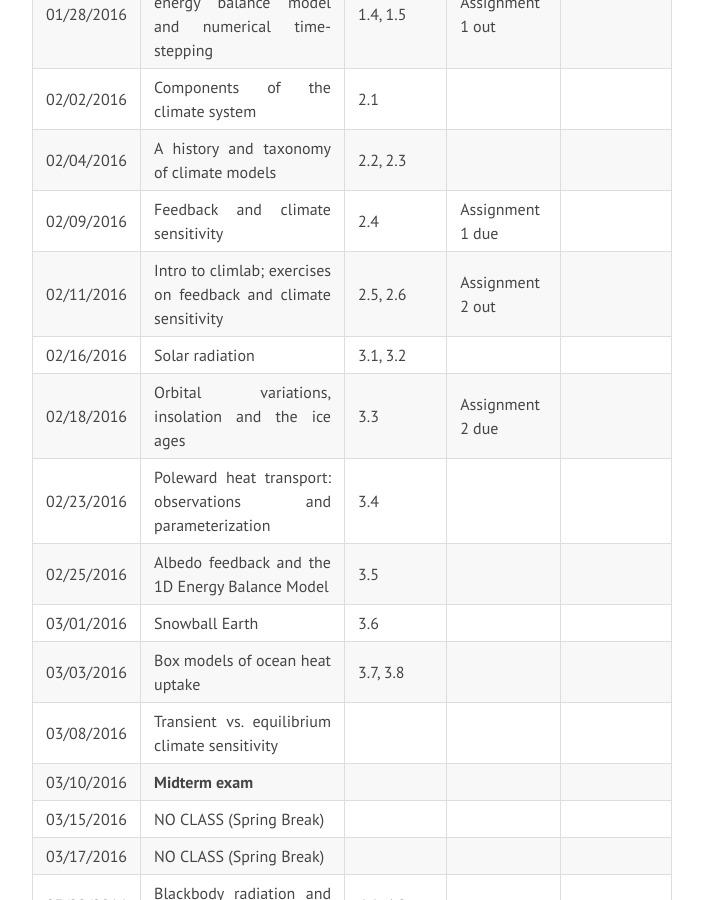
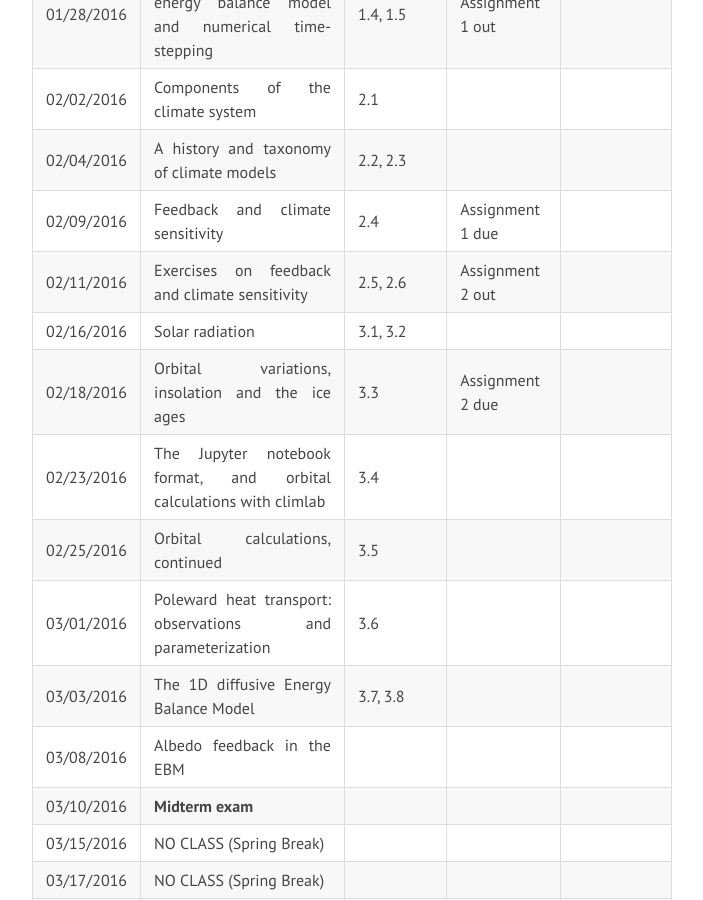
Before and after one commit to brian-rose/env-415-site, a Jekyll site: the page built from schedule.html, in a window 1280 px wide and 900 px high, scrolled down 582 px. Shown: the whole window, without its empty margins (288-991 px from the left). Built offline with Jekyll 4.4.1, drawn with Linux system fonts in a browser that asks for light colours; nearby versions of some CDN libraries; Markdown is read by kramdown in place of the engine named in the settings.

Commit message:
Post Assignment 3 and update schedule (lost some time in the last few weeks).

```diff
--- a/schedule.html
+++ b/schedule.html
@@ -66,7 +66,7 @@ Readings must be completed **before** class on the day indicated.
   </tr>
   <tr>
     <td>02/11/2016</td>
-    <td> Intro to climlab; exercises on feedback and climate sensitivity </td>
+    <td> Exercises on feedback and climate sensitivity </td>
     <td> 2.5, 2.6 </td>
     <td> Assignment 2 out </td>
     <td></td>
@@ -87,35 +87,35 @@ Readings must be completed **before** class on the day indicated.
   </tr>
   <tr>
     <td>02/23/2016</td>
-    <td> Poleward heat transport: observations and parameterization </td>
+    <td> The Jupyter notebook format, and orbital calculations with climlab </td>
     <td> 3.4 </td>
     <td> </td>
     <td></td>
   </tr>
   <tr>
     <td>02/25/2016</td>
-    <td> Albedo feedback and the 1D Energy Balance Model </td>
+    <td> Orbital calculations, continued </td>
     <td> 3.5 </td>
     <td> </td>
     <td></td>
   </tr>
   <tr>
     <td>03/01/2016</td>
-    <td> Snowball Earth </td>
+    <td> Poleward heat transport: observations and parameterization  </td>
     <td> 3.6 </td>
     <td> </td>
     <td></td>
   </tr>
   <tr>
     <td>03/03/2016</td>
-    <td> Box models of ocean heat uptake </td>
+    <td> The 1D diffusive Energy Balance Model </td>
     <td> 3.7, 3.8 </td>
     <td> </td>
     <td></td>
   </tr>
   <tr>
     <td>03/08/2016</td>
-    <td> Transient vs. equilibrium climate sensitivity </td>
+    <td> Albedo feedback in the EBM </td>
     <td> </td>
     <td> </td>
     <td></td>
```
Also changed, not shown: homework.md (+1 -0 lines), 1 other file.
